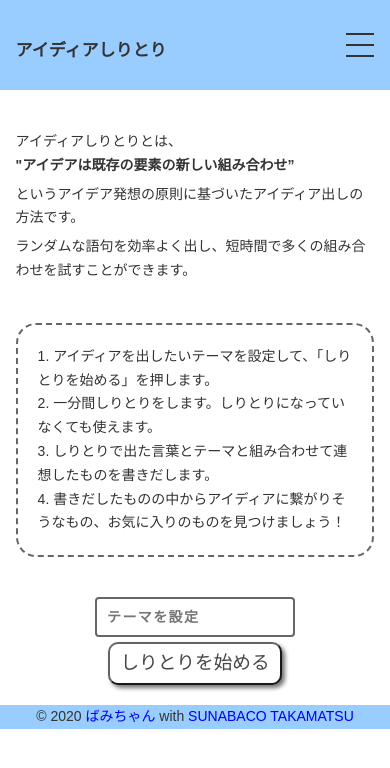
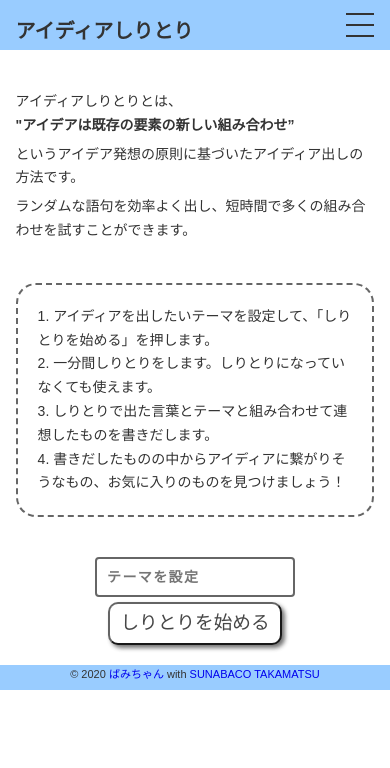
Before and after one commit to bamichan/shiritori-5-21, a Flask app: page / in a window 390 px wide. Shown: the top 768 px of the page. Run offline with Flask 2, Linux system fonts and the light colour scheme; some libraries are stand-ins or nearby versions.

Commit message:
ヘッダーフッター

```diff
--- a/static/css/stykesheet-sp.css
+++ b/static/css/stykesheet-sp.css
@@ -45,7 +45,7 @@
     display: flex;
     justify-content: space-between;
     /* タイトルとボタンを両端に */
-    height: 90px;
+    height: 50px;
     background-color: #99ccff;
   }
 
@@ -56,7 +56,7 @@
 
   .page-header h1 a {
     color: #333333;
-    font-size: 17px;
+    font-size: 20px;
   }
 
   .wrapper {
@@ -187,9 +187,10 @@
   .page-footer {
     background-color: #99ccff;
     text-align: center;
+    height: 25px;
   }
   .page-footer div{
-    font-size: 14px;
+    font-size: 11px;
   }
 
   /* main共通
```
